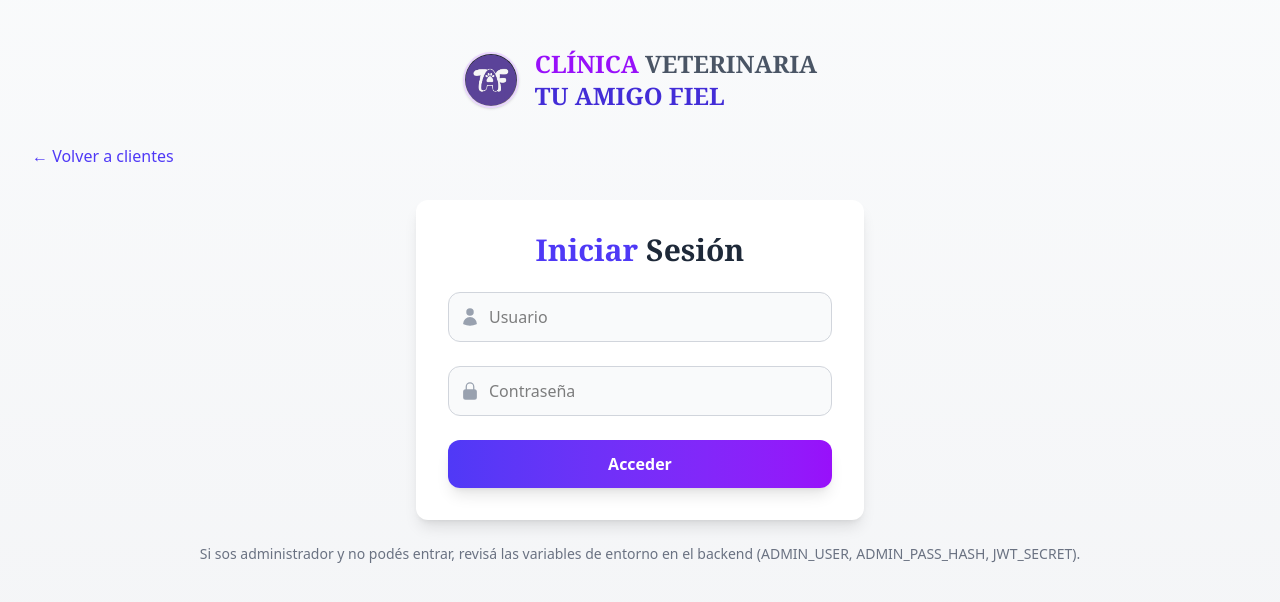
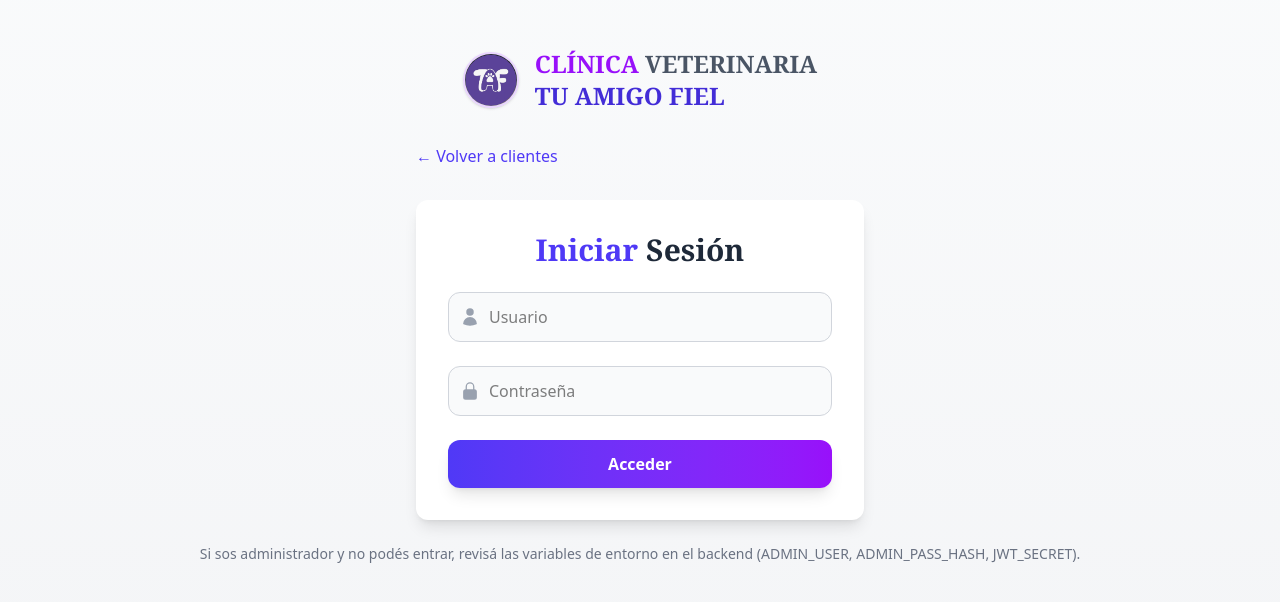
Before and after one commit to Dilanp10/frontend-TuAmigoFiel, a React (Vite) app: page /login in a window 1280 px wide. Shown: the top 602 px of the page. Built offline with nearby package versions, Linux system fonts and the light colour scheme.

Commit message:
go2223522

```diff
--- a/src/pages/LoginPage.jsx
+++ b/src/pages/LoginPage.jsx
@@ -58,7 +58,7 @@
         </div>
       </div>
 
-      <div className="max-w-md  mb-4">
+      <div className="max-w-md mx-auto mb-4">
         <Link to="/" className="text-indigo-600 hover:underline mb-4 inline-block">
           ← Volver a clientes
         </Link>
```
